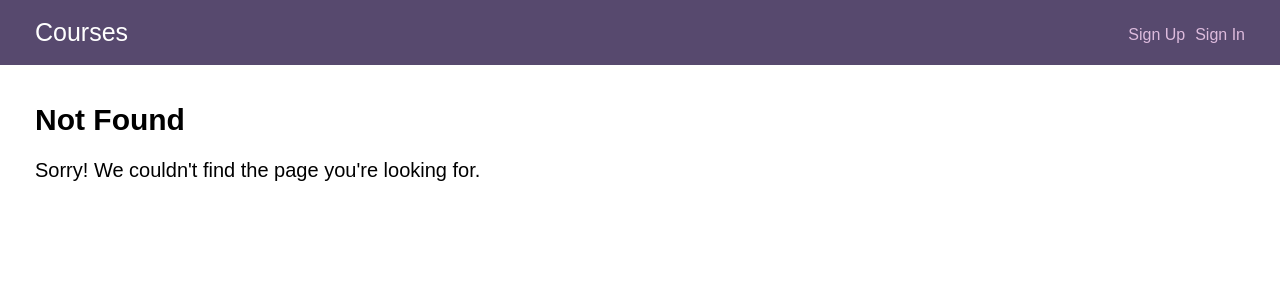
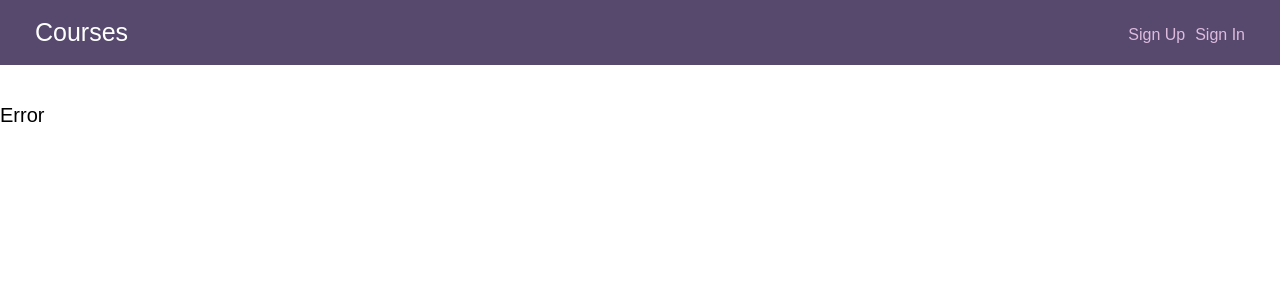
Before and after one commit to dantasyisland/team-treehouse-unit-10-Full-Stack-App, a React (Create React App) app in the folder client/: page /error in a window 1280 px wide. Before the commit this address had no page. Shown: the top 300 px of the page. Built offline with nearby package versions, Linux system fonts and the light colour scheme.

Commit message:
focusing on error component

```diff
--- a/client/src/App.js
+++ b/client/src/App.js
@@ -19,6 +19,7 @@ import { HeaderWithRouter } from "./Components/Header";
 
 import withContext from "./Components/Context/Context";
 import NotFound from "./Components/NotFound";
+import UnhandledError from "./Components/UnhandledError";
 
 const UserSignInWithContext = withContext(UserSignIn);
 const UserSignUpWithContext = withContext(UserSignUp);
@@ -49,6 +50,7 @@ function App() {
         <Route path="/signup" component={UserSignUpWithContext} />
         <Route path="/signout" component={UserSignOutWithContext} />
         <Route path="/forbidden" component={ForbiddenWithContext} />
+        <Route path="/error" component={UnhandledError} />
         <Route path="/notfound" component={NotFound} />
         <Route path="*">
           <NotFound />
--- /dev/null
+++ b/client/src/Components/UnhandledError.js
@@ -0,0 +1,5 @@
+import React from "react";
+
+export default function UnhandledError() {
+  return <div>Error</div>;
+}
```
